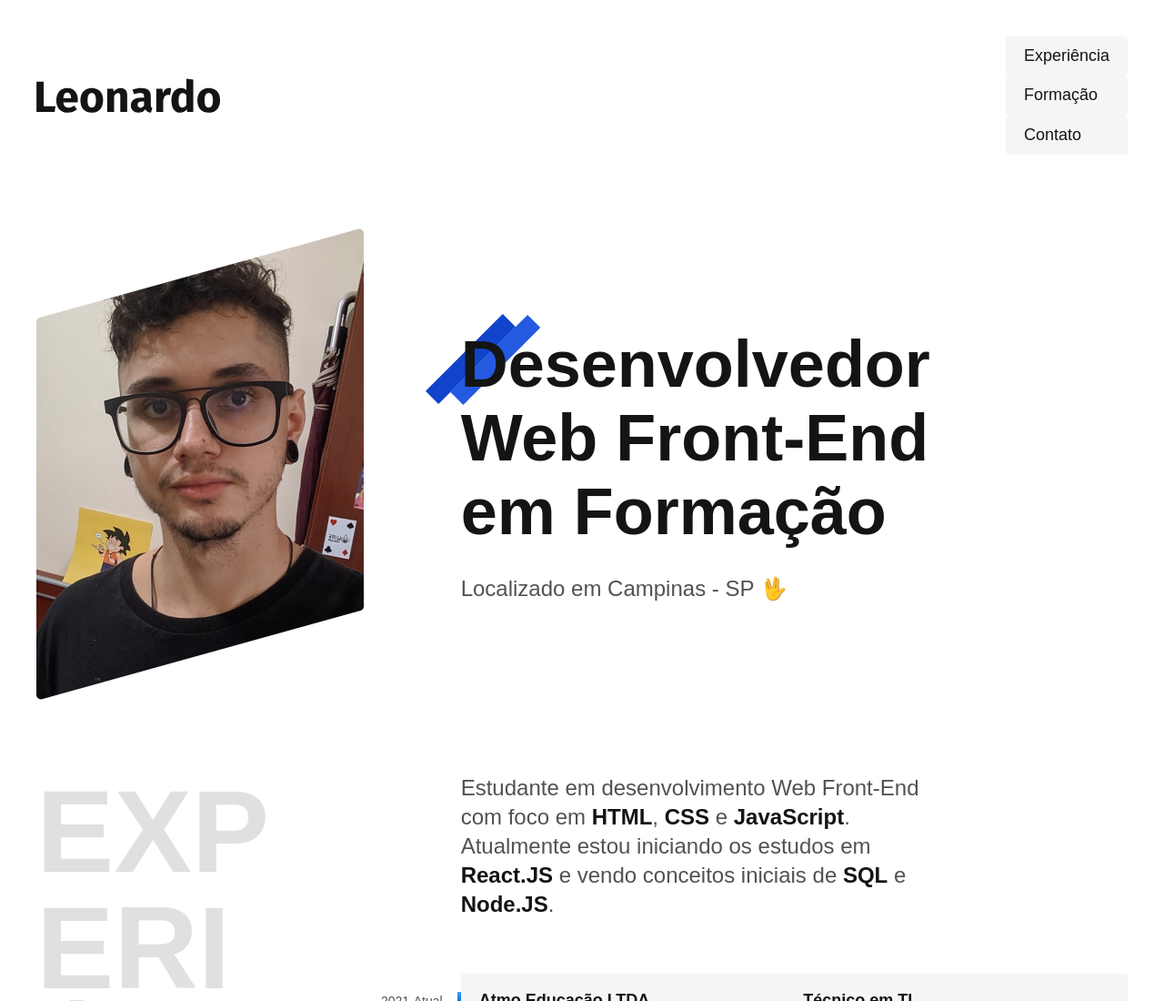
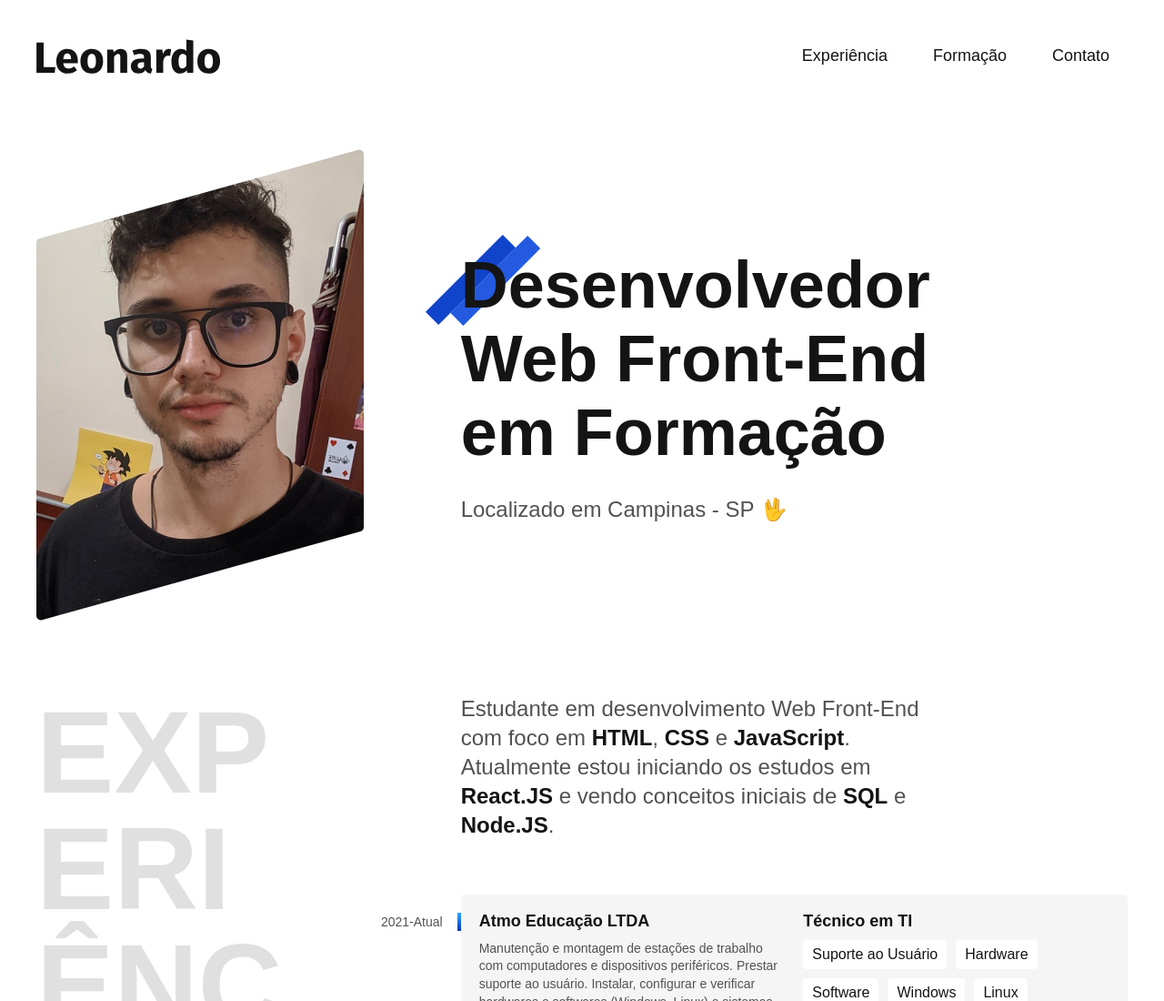
Before and after one commit to leozizz/leozizz.github.io, a plain HTML site: page index.html in a window 1280 px wide. Shown: the top 1100 px of the page at 91% size. Drawn offline with Linux system fonts and the light colour scheme.

Commit message:
Ajustes no index

```diff
--- a/assets/css/header.css
+++ b/assets/css/header.css
@@ -29,8 +29,9 @@
         gap: 40px;
         padding: 20px;
     }
-}
+
     .header a {
         background: #f5f5f5;
         border-radius: 4px;
     }
+}
--- a/index.html
+++ b/index.html
@@ -13,11 +13,9 @@
         <img src="assets/img/Marca.svg" alt="Leonardo" width="202" height="38">
         <nav>
             <ul class="header-menu">
-                <li>
-                    <a href="#experiencia">Experiência</a>
-                    <a href="#formacao">Formação</a>
-                    <a href="#contato">Contato</a>
-                </li>
+                <li><a href="#experiencia">Experiência</a></li>
+                <li><a href="#formacao">Formação</a></li>
+                <li><a href="#contato">Contato</a></li>
             </ul>
         </nav>
     </header>
```
